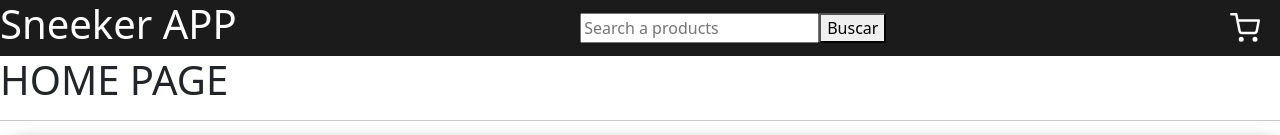
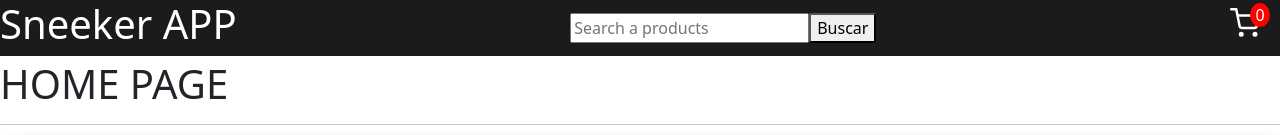
Before and after one commit to pdroariasvilela/SneakersApp, a React (Vite) app: page /home in a window 1280 px wide. Shown: the top 135 px of the page. Built offline with nearby package versions, Linux system fonts and the light colour scheme.

Commit message:
feature: navbar quantity fFunction

```diff
--- a/src/StoreApp/Components/Cards.jsx
+++ b/src/StoreApp/Components/Cards.jsx
@@ -3,7 +3,6 @@ import styled from "@emotion/styled";
 
 
 import { zapatillas } from "../../services/zapatillas";
-import { saveCartLocalStorage , getCartFromLocalStorage } from "../../services/LocalStorageUtils";
 import { useStore } from "../Context/storeProvider";
 
 export default function Cards() {
--- a/src/StoreApp/Components/navbar.jsx
+++ b/src/StoreApp/Components/navbar.jsx
@@ -1,7 +1,8 @@
 import styled from '@emotion/styled';
-import React from 'react'
+import React, { useState } from 'react'
 import { FiShoppingCart } from "react-icons/fi";
 import { Link, NavLink , useNavigate } from 'react-router-dom';
+import { useStore } from '../Context/storeProvider';
 
 const ContainerNavbar = styled.div`
 
@@ -10,10 +11,42 @@ const ContainerNavbar = styled.div`
     align-items : center ;
     background : #1B1B1B ;
     color : #ffff;
+    position: fixed;
+    top: 0;
+    left: 0;
+    right: 0;
+
+
+`
+
+const ContainerCard = styled.div`
+    display: flex;
+    justify-content: space-between;
+`
+const QuantityProducts = styled.p`
+    color : white;
+    background : red;
+    border-radius : 50%;
+    width : 20px;
+    text-align : center;
+    position: relative;
+    left :  40px;
+    bottom : 5px;
+
+`
+
+const NavLinkWithoutUnderline = styled(NavLink)`
+    text-decoration: none;
+    color: #ffff;
 `
 
 
+
 export default function Navbar() {
+
+    const {QuantityProduct} = useStore();
+
+
   return (
     <ContainerNavbar>
 
@@ -39,9 +72,13 @@ export default function Navbar() {
             </form>
         </div>
 
-        <NavLink to="payment">
-            <FiShoppingCart style={{fontSize:'30px' , marginRight:'20px', color:'#ffff'}}/>
-        </NavLink>
+            <NavLinkWithoutUnderline to="payment">
+                <ContainerCard>
+                    <QuantityProducts>{QuantityProduct()}</QuantityProducts>
+                    <FiShoppingCart style={{fontSize:'30px' , marginRight:'20px', color:'#ffff'}}/>
+                </ContainerCard>
+            </NavLinkWithoutUnderline>
+
     </ContainerNavbar>
   )
 }
--- a/src/StoreApp/Context/storeProvider.jsx
+++ b/src/StoreApp/Context/storeProvider.jsx
@@ -13,6 +13,7 @@ export const StoreProvider = ({children})=>{
       saveCartLocalStorage(newCart)
     }
 
+    //Añadir producto al carro
     const AddCardProduct = (product)=>{
       const isProductInCart = cart.some((item) => item.id === product.id)
 
@@ -25,6 +26,8 @@ export const StoreProvider = ({children})=>{
       }
     }
 
+
+    //Eliminar producto del carro
     const DeleteProduct = (id)=>{
 
         const updateCart = cart.filter((product)=> product.id !== id);
@@ -34,8 +37,15 @@ export const StoreProvider = ({children})=>{
 
       }
 
+
+    const QuantityProduct = () =>{
+
+        const numberCart = cart.length;
+        return numberCart
+    }
+
     return(
-        <StoreContext.Provider value={{cart , AddCardProduct , DeleteProduct}}>
+        <StoreContext.Provider value={{cart , AddCardProduct , DeleteProduct, QuantityProduct}}>
             {children}
         </StoreContext.Provider>
     )
--- a/src/StoreApp/Pages/HomePage.jsx
+++ b/src/StoreApp/Pages/HomePage.jsx
@@ -1,14 +1,20 @@
 import React from "react";
 import ListCard from "../Components/ListCard";
+import styled from "@emotion/styled";
 
 export default function HomePage() {
+
+  const ContainerHomePage = styled.div`
+  margin-top: 60px;
+  `
+
   return (
-    <>
+    <ContainerHomePage>
         <h1>HOME PAGE</h1>
         <hr />
 
         <ListCard/>
 
-    </>
+    </ContainerHomePage>
   );
 }
--- a/src/StoreApp/Pages/PayStore.jsx
+++ b/src/StoreApp/Pages/PayStore.jsx
@@ -1,6 +1,11 @@
 import React, { useEffect, useState } from 'react'
 import { getCartFromLocalStorage } from '../../services/LocalStorageUtils'
 import { useStore } from '../Context/storeProvider'
+import styled from '@emotion/styled'
+
+const ContainerPay = styled.div`
+margin-top: 60px;
+`
 
 export default function PayStore() {
 
@@ -23,7 +28,7 @@ export default function PayStore() {
   // }
 
   return (
-    <>
+    <ContainerPay>
         <h1>Pagar</h1>
         <hr />
 
@@ -37,6 +42,6 @@ export default function PayStore() {
         ))}
 
 
-    </>
+    </ContainerPay>
   )
 }
```
